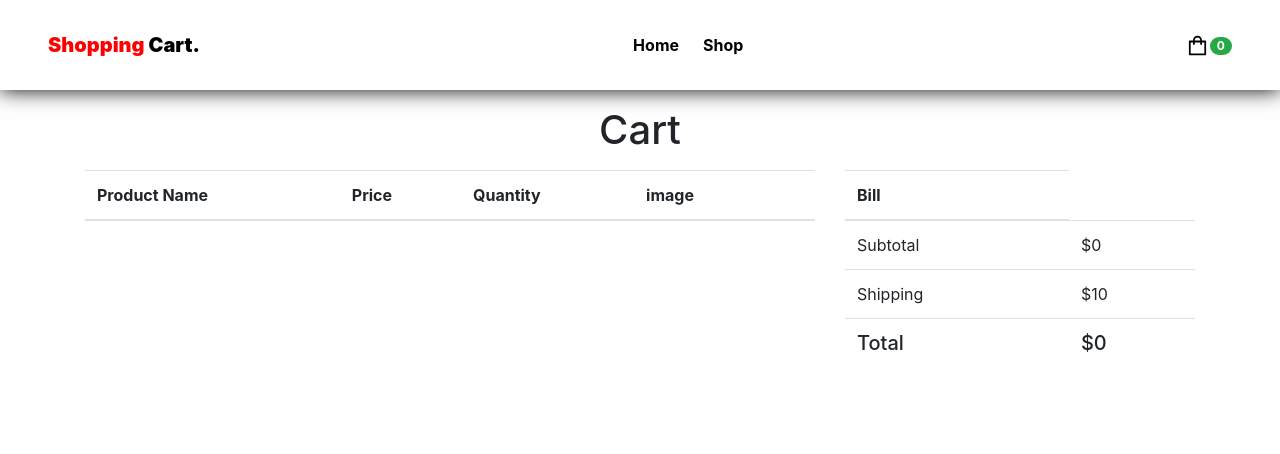
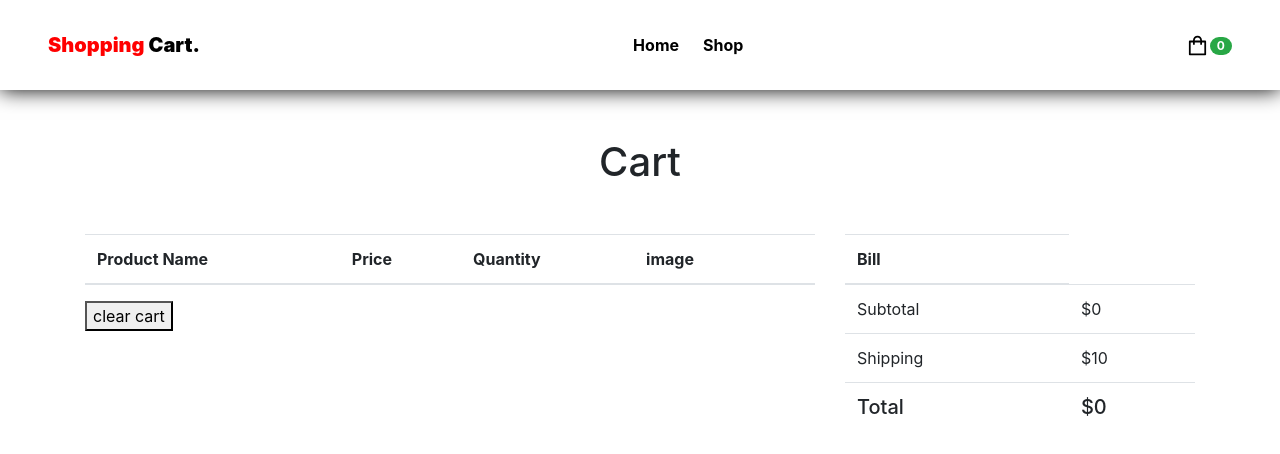
Before and after one commit to omamazainab/shopping-cart-react-redux, a React (Create React App) app: page /cart in a window 1280 px wide. Shown: the top 454 px of the page. Built offline with nearby package versions, Linux system fonts and the light colour scheme.

Commit message:
clear cart functionality added

```diff
--- a/package.json
+++ b/package.json
@@ -7,6 +7,7 @@
     "@testing-library/jest-dom": "^4.2.4",
     "@testing-library/react": "^9.3.2",
     "@testing-library/user-event": "^7.1.2",
+    "animate.css": "^4.1.1",
     "bootstrap": "^4.5.2",
     "history": "^5.0.0",
     "react": "^16.13.1",
--- a/public/index.html
+++ b/public/index.html
@@ -7,7 +7,10 @@
   <meta name="viewport" content="width=device-width, initial-scale=1" />
   <meta name="theme-color" content="#000000" />
   <meta name="description" content="Web site created using create-react-app" />
-
+  <link
+    rel="stylesheet"
+    href="https://cdnjs.cloudflare.com/ajax/libs/animate.css/4.1.1/animate.min.css"
+  />
   <link rel="apple-touch-icon" href="%PUBLIC_URL%/logo192.png" />
   <!--
       manifest.json provides metadata used when your web app is installed on a
--- a/src/Context/Reducer.js
+++ b/src/Context/Reducer.js
@@ -26,11 +26,14 @@ const counterSlice = createSlice({
                 state.items = state.items.filter(
                     (item) => item.id !== action.payload
                 )
+        },
+        clear_cart: (state,action) => {
+            state.items = []
         }
 
     }
 
 })
 
-export const { add_product, del_product } = counterSlice.actions
+export const { add_product, del_product, clear_cart } = counterSlice.actions
 export default counterSlice.reducer
--- a/src/components/Cart/Cart.jsx
+++ b/src/components/Cart/Cart.jsx
@@ -1,7 +1,7 @@
 import React from "react";
 import { useSelector, useDispatch } from "react-redux";
 import { Container, Row, Col, Table } from "reactstrap";
-import { del_product } from "../../Context/Reducer";
+import { del_product, clear_cart } from "../../Context/Reducer";
 import styles from "./Cart.module.css";
 
 const Cart = () => {
@@ -13,7 +13,7 @@ const Cart = () => {
 
   return (
     <Container>
-      <h1 className="text-center my-3">Cart</h1>
+      <h1 className="text-center my-5">Cart</h1>
       <Row>
         <Col md={8}>
           <Table>
@@ -54,6 +54,11 @@ const Cart = () => {
               })}
             </tbody>
           </Table>
+          <button onClick={()=>{
+            dispatch(clear_cart())
+          }}>
+            clear cart
+          </button>
         </Col>
         <Col md={4}>
           <Table>
@@ -81,8 +86,10 @@ const Cart = () => {
               </tr>
             </tbody>
           </Table>
+
         </Col>
       </Row>
+
     </Container>
   );
 };
--- a/src/components/Home/Home.js
+++ b/src/components/Home/Home.js
@@ -1,9 +1,10 @@
 import React from 'react'
+import styles from './Home.module.css'
 
 const Home = () => {
     return (
-        <div>
-            home
+        <div className={styles.hero}>
+
         </div>
     )
 }
--- a/src/components/Home/Home.module.css
+++ b/src/components/Home/Home.module.css
@@ -0,0 +1,6 @@
+.hero{
+    background-image: url(https://cdn.makespace.com/blog/wp-content/uploads/2018/04/27120631/blue-suit-jackets-hanging-1600x715.jpg);
+    background-size: cover;
+    width: 100%;
+    height: 30rem;
+}
--- a/src/index.js
+++ b/src/index.js
@@ -7,6 +7,7 @@ import * as serviceWorker from './serviceWorker';
 import { Provider } from 'react-redux';
 import Store from './Context/Store'
 import { BrowserRouter } from "react-router-dom";
+
 
 ReactDOM.render(
   <React.StrictMode>
```
Also changed, not shown: 1 other file (tests, documents, lock files or other folders).
